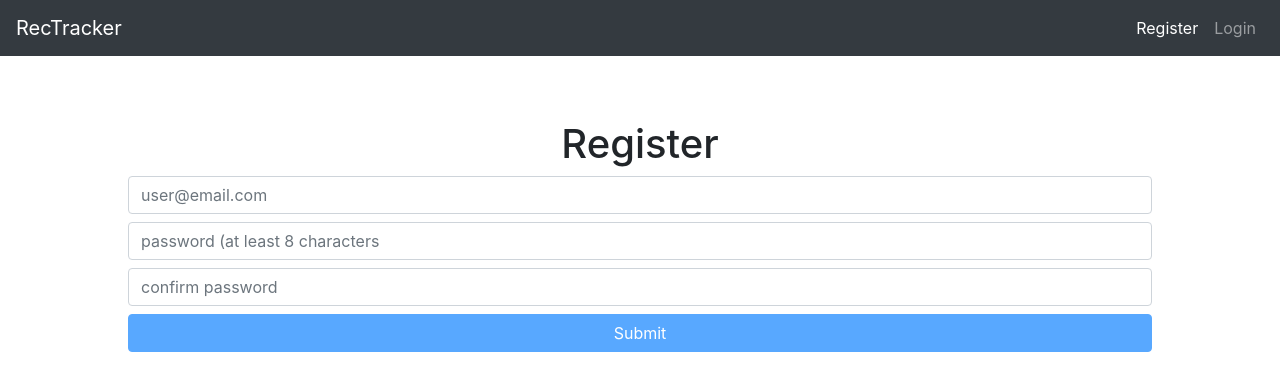
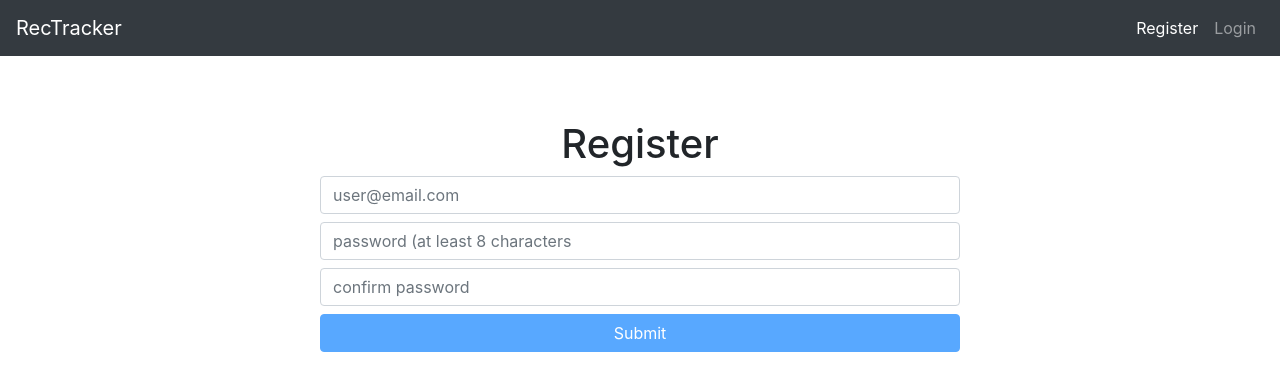
Before and after one commit to justinkusz/recTracker, a React (Create React App) app in the folder client/: page /register in a window 1280 px wide. Shown: the top 390 px of the page. Built offline with nearby package versions, Linux system fonts and the light colour scheme.

Commit message:
Reduced form width

```diff
--- a/client/src/components/auth/Login.js
+++ b/client/src/components/auth/Login.js
@@ -56,7 +56,7 @@ class Login extends Component {
       <Form
         onSubmit={this.onSubmit}
         className="text-center mx-auto"
-        style={{paddingTop: "60px", width: "80%"}}>
+        style={{paddingTop: "60px", width: "50%"}}>
 
         <h1>Login</h1>
         <FormGroup>
--- a/client/src/components/auth/Register.js
+++ b/client/src/components/auth/Register.js
@@ -76,7 +76,7 @@ class Register extends Component {
       <Form
         onSubmit={this.onSubmit}
         className="text-center mx-auto"
-        style={{paddingTop: "60px", width: "80%"}}>
+        style={{paddingTop: "60px", width: "50%"}}>
         <h1>Register</h1>
         <FormGroup>
           <Input
--- a/client/src/components/recs/AddRec.js
+++ b/client/src/components/recs/AddRec.js
@@ -57,7 +57,7 @@ class AddRec extends Component {
       <Form
         onSubmit={this.onSubmit}
         className="mx-auto"
-        style={{paddingTop: "60px", width: "80%"}}>
+        style={{paddingTop: "60px", width: "50%"}}>
         <FormGroup>
           <Input type="select" name="type" onChange={this.onChange}>
             {this.state.types.map(type => <option key={type} value={type}>{type}</option>)}
```
